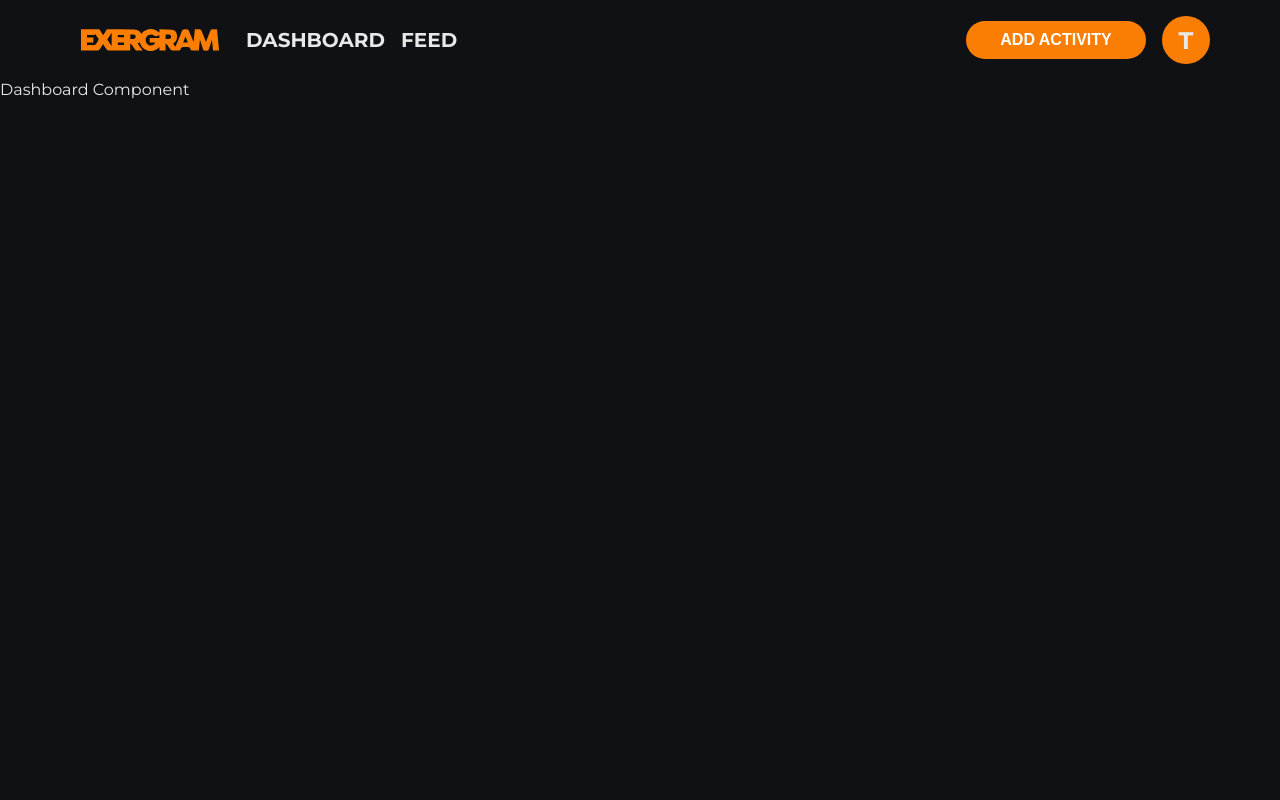
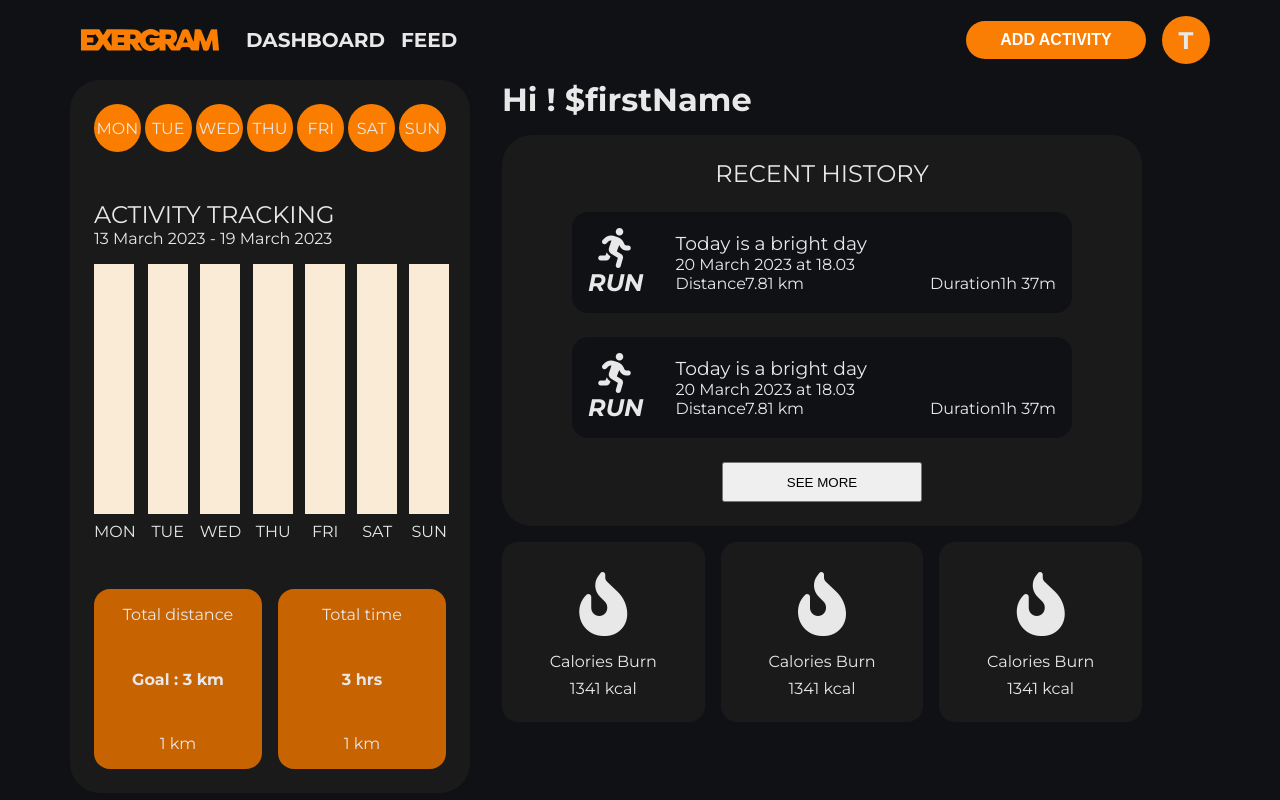
Before and after one commit to ryosantouchh/exergram-frontend-c1, a React (Vite) app: page /dashboard in a window 1280 px wide. Built offline with nearby package versions, Linux system fonts and the light colour scheme.

Commit message:
update dashboard

```diff
--- /dev/null
+++ b/src/components/Dashboard/ChartBox.jsx
@@ -0,0 +1,38 @@
+import React from "react";
+
+const ChartBox = () => {
+  return (
+    <div class="chart-box">
+      <div>
+        <div class="chart-mock"></div>
+        <p>MON</p>
+      </div>
+      <div>
+        <div class="chart-mock"></div>
+        <p>TUE</p>
+      </div>
+      <div>
+        <div class="chart-mock"></div>
+        <p>WED</p>
+      </div>
+      <div>
+        <div class="chart-mock"></div>
+        <p>THU</p>
+      </div>
+      <div>
+        <div class="chart-mock"></div>
+        <p>FRI</p>
+      </div>
+      <div>
+        <div class="chart-mock"></div>
+        <p>SAT</p>
+      </div>
+      <div>
+        <div class="chart-mock"></div>
+        <p>SUN</p>
+      </div>
+    </div>
+  );
+};
+
+export default ChartBox;
--- /dev/null
+++ b/src/components/Dashboard/ConsistencyBox.jsx
@@ -0,0 +1,31 @@
+import React from "react";
+
+const ConsistencyBox = () => {
+  return (
+    <div class="consistency-box">
+      <div>
+        <p>MON</p>
+      </div>
+      <div>
+        <p>TUE</p>
+      </div>
+      <div>
+        <p>WED</p>
+      </div>
+      <div>
+        <p>THU</p>
+      </div>
+      <div>
+        <p>FRI</p>
+      </div>
+      <div>
+        <p>SAT</p>
+      </div>
+      <div>
+        <p>SUN</p>
+      </div>
+    </div>
+  );
+};
+
+export default ConsistencyBox;
--- a/src/pages/Dashboard.jsx
+++ b/src/pages/Dashboard.jsx
@@ -1,11 +1,136 @@
 import React from "react";
 import "../styles/Dashboard.css";
 import Layout from "../layout/Layout";
+import ConsistencyBox from "../components/Dashboard/ConsistencyBox";
+import ChartBox from "../components/Dashboard/ChartBox";
 
 function Dashboard() {
   return (
     <Layout>
-      <div>Dashboard Component</div>
+      <div class="dashboard-container">
+        <div class="summary-track-container">
+          <ConsistencyBox />
+
+          <div class="activity-track-box">
+            <div>
+              <h2 style={{ fontWeight: "400" }}>ACTIVITY TRACKING</h2>
+              <p>13 March 2023 - 19 March 2023</p>
+            </div>
+
+            <ChartBox />
+          </div>
+
+          <div class="summary-container">
+            <div class="summary-data-box">
+              <p>Total distance</p>
+              <p style={{ fontWeight: "700" }}>Goal : 3 km</p>
+              <div>1 km</div>
+            </div>
+            <div class="summary-data-box">
+              <p>Total time</p>
+              <p style={{ fontWeight: "700" }}>3 hrs</p>
+              <div>1 km</div>
+            </div>
+          </div>
+        </div>
+
+        <div class="dashboard-right">
+          <h1>Hi ! $firstName</h1>
+
+          <div class="history-container">
+            <h2 style={{ fontWeight: "400" }}>RECENT HISTORY</h2>
+
+            <div class="history-card-box">
+              <div class="history-card">
+                <div class="activity-box">
+                  <div class="activity-left">
+                    <i
+                      class="activity-icon fa-solid fa-person-running"
+                      style={{ color: "#e8e8e8" }}
+                    ></i>
+                  </div>
+                  <h2 style={{ fontStyle: "italic" }}>RUN</h2>
+                </div>
+                <div class="activity-right">
+                  <h3 style={{ fontWeight: "400" }}>Today is a bright day</h3>
+                  <p>20 March 2023 at 18.03</p>
+                  <div class="card-stat">
+                    <div>
+                      <span>Distance</span>
+                      <span>7.81 km</span>
+                    </div>
+                    <div>
+                      <span>Duration</span>
+                      <span>1h 37m</span>
+                    </div>
+                  </div>
+                </div>
+              </div>
+
+              <div class="history-card">
+                <div class="activity-box">
+                  <div class="activity-left">
+                    <i
+                      class="activity-icon fa-solid fa-person-running"
+                      style={{ color: "#e8e8e8" }}
+                    ></i>
+                  </div>
+                  <h2 style={{ fontStyle: "italic" }}>RUN</h2>
+                </div>
+                <div class="activity-right">
+                  <h3 style={{ fontWeight: "400" }}>Today is a bright day</h3>
+                  <p>20 March 2023 at 18.03</p>
+                  <div class="card-stat">
+                    <div>
+                      <span>Distance</span>
+                      <span>7.81 km</span>
+                    </div>
+                    <div>
+                      <span>Duration</span>
+                      <span>1h 37m</span>
+                    </div>
+                  </div>
+                </div>
+              </div>
+            </div>
+
+            <button class="see-more-btn orange-btn">SEE MORE</button>
+          </div>
+
+          <div class="summary-box">
+            <div class="summary-card">
+              <div class="summary-icon">
+                <i
+                  class="summary-icon fa-solid fa-fire-flame-curved"
+                  style={{ color: "#e8e8e8" }}
+                ></i>
+              </div>
+              <p>Calories Burn</p>
+              <p>1341 kcal</p>
+            </div>
+            <div class="summary-card">
+              <div class="summary-icon">
+                <i
+                  class="summary-icon fa-solid fa-fire-flame-curved"
+                  style={{ color: "#e8e8e8" }}
+                ></i>
+              </div>
+              <p>Calories Burn</p>
+              <p>1341 kcal</p>
+            </div>
+            <div class="summary-card">
+              <div class="summary-icon">
+                <i
+                  class="fa-solid fa-fire-flame-curved"
+                  style={{ color: "#e8e8e8" }}
+                ></i>
+              </div>
+              <p>Calories Burn</p>
+              <p>1341 kcal</p>
+            </div>
+          </div>
+        </div>
+      </div>
     </Layout>
   );
 }
--- a/src/styles/Dashboard.css
+++ b/src/styles/Dashboard.css
@@ -0,0 +1,170 @@
+/* body {
+  height: 100vh;
+} */
+
+.dashboard-container {
+  margin: auto;
+  max-width: 1140px;
+  display: flex;
+  background-color: var(--bg-color);
+  gap: 32px;
+}
+
+/* ----- dashboard left ----- */
+.summary-track-container {
+  width: 400px;
+  background-color: var(--primary-color);
+  border-radius: 30px;
+  height: 100%;
+  display: flex;
+  flex-direction: column;
+  gap: 48px;
+  justify-content: center;
+  padding: 24px;
+}
+
+.activity-track-box {
+  display: flex;
+  flex-direction: column;
+  gap: 16px;
+}
+
+.chart-box {
+  display: flex;
+  text-align: center;
+  gap: 12px;
+}
+
+.chart-box > div {
+  display: flex;
+  flex-direction: column;
+  gap: 8px;
+}
+
+.chart-mock {
+  width: 40px;
+  height: 250px;
+  background-color: antiquewhite;
+}
+
+.consistency-box {
+  display: flex;
+  justify-content: center;
+  gap: 4px;
+}
+
+.consistency-box > div {
+  background-color: var(--accent-color);
+  width: 48px;
+  height: 48px;
+  border-radius: 50%;
+  display: grid;
+  place-content: center;
+}
+
+.consistency-box > div > p {
+  font-size: 16px;
+}
+
+.summary-container {
+  display: flex;
+  gap: 16px;
+}
+
+.summary-data-box {
+  background-color: var(--secondary-color);
+  color: var(--white-text);
+  width: 100%;
+  height: 180px;
+  padding: 16px;
+  border-radius: 16px;
+  text-align: center;
+  display: flex;
+  flex-direction: column;
+  justify-content: space-between;
+}
+
+/* ----- dashboard right ----- */
+.dashboard-right {
+  width: 640px;
+  display: flex;
+  flex-direction: column;
+  gap: 16px;
+  /* height: 100%; */
+}
+
+/* ----- history container ----- */
+.history-container {
+  background-color: var(--primary-color);
+  border-radius: 30px;
+  padding: 24px;
+  display: flex;
+  flex-direction: column;
+  gap: 24px;
+  align-items: center;
+}
+
+.history-card-box {
+  display: flex;
+  flex-direction: column;
+  gap: 24px;
+}
+
+.history-card {
+  margin: auto;
+  background-color: var(--bg-color);
+  width: 500px;
+  /* height: 150px; */
+  display: flex;
+
+  padding: 16px;
+  gap: 32px;
+  border-radius: 16px;
+
+  align-items: center;
+}
+
+.activity-right {
+  width: 100%;
+}
+
+.activity-left {
+  text-align: center;
+}
+
+.activity-icon {
+  font-size: 40px;
+}
+
+.card-stat {
+  display: flex;
+  justify-content: space-between;
+}
+
+.see-more-btn {
+  width: 200px;
+  height: 40px;
+}
+
+/* ----- summary box ----- */
+.summary-card {
+  background-color: var(--primary-color);
+  color: var(--white-text);
+  width: 100%;
+  height: 180px;
+  padding: 16px;
+  border-radius: 16px;
+  text-align: center;
+  display: flex;
+  flex-direction: column;
+  justify-content: space-evenly;
+}
+
+.summary-box {
+  display: flex;
+  gap: 16px;
+}
+
+.summary-icon {
+  font-size: 64px;
+}
```
